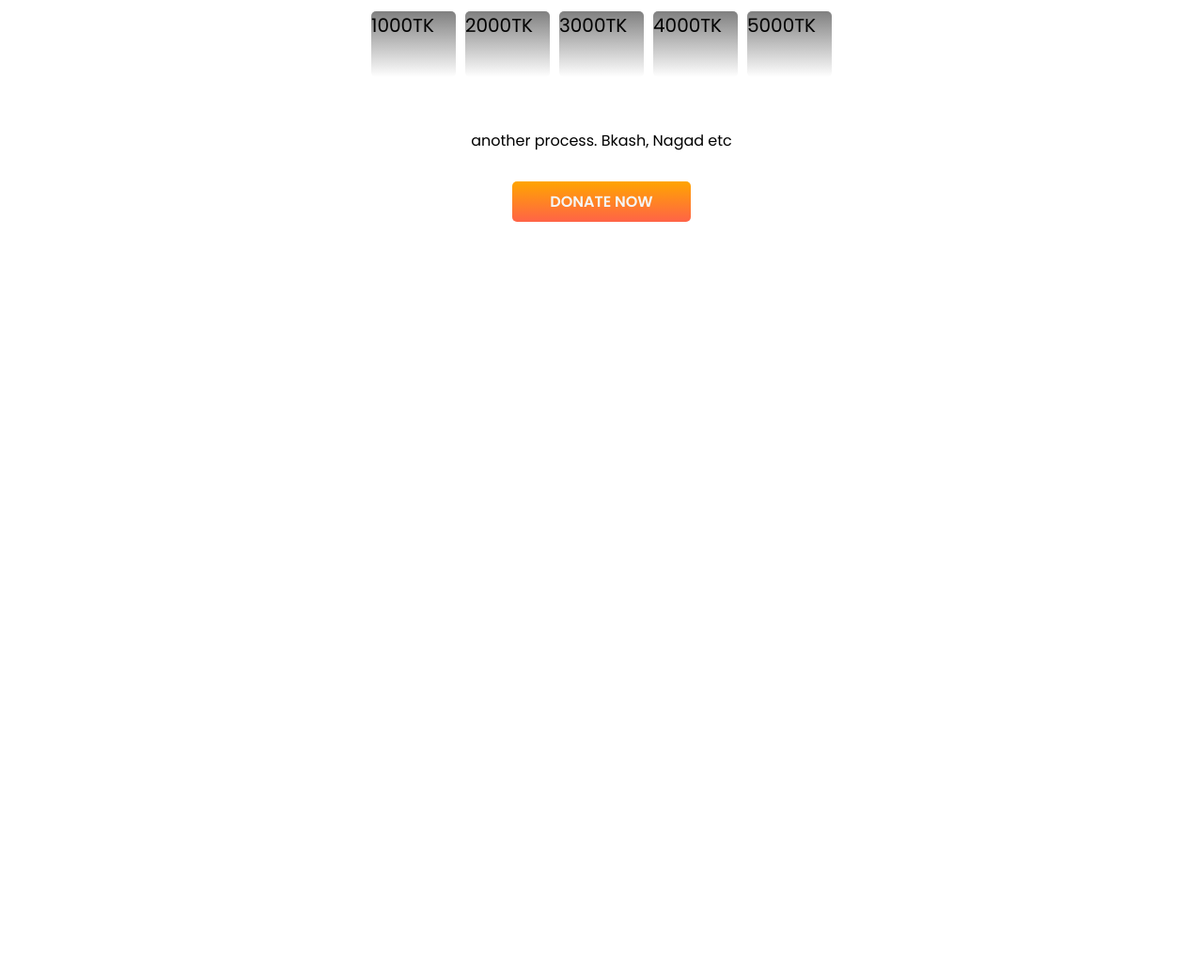
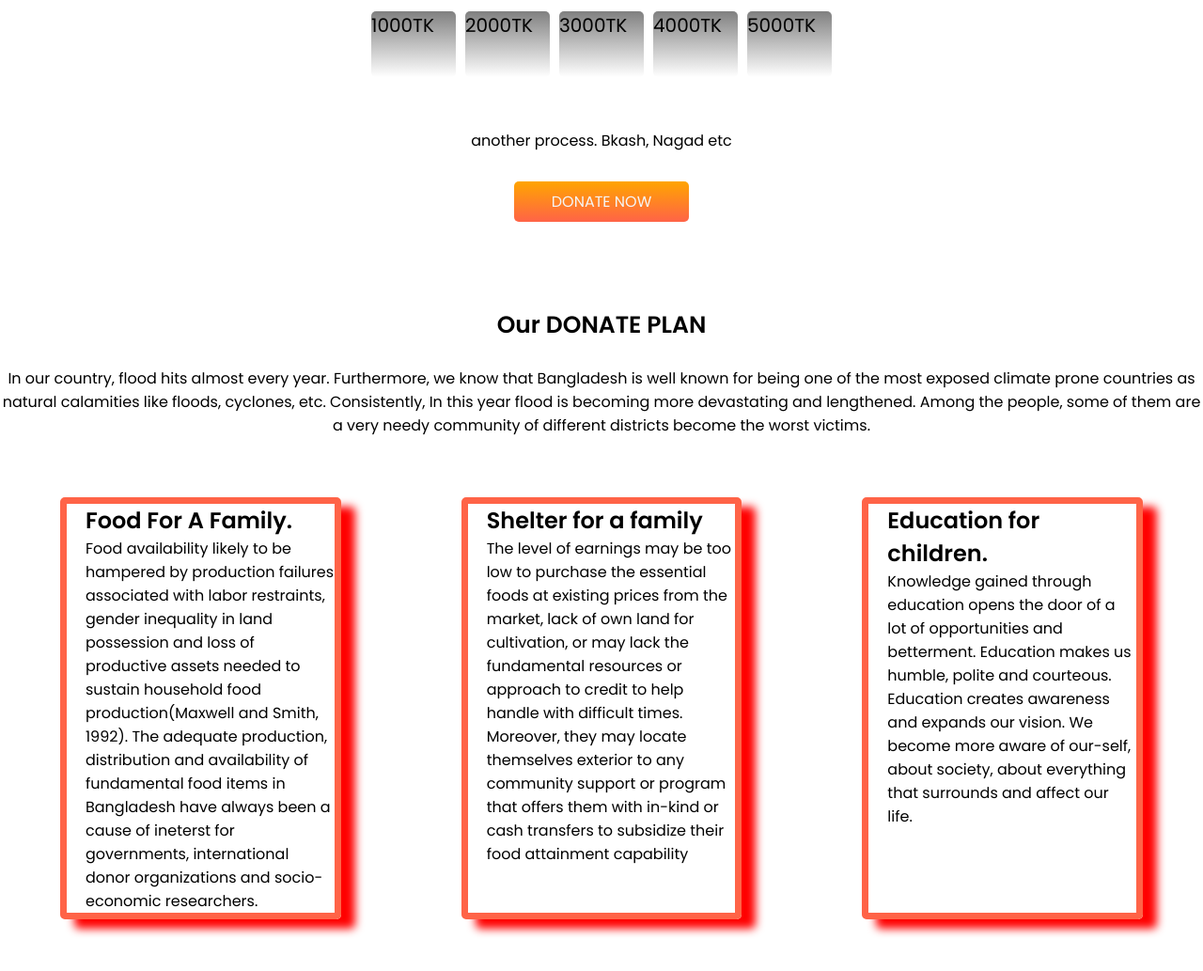
Before and after one commit to nusratjahansumaiya/donate-today, a plain HTML site: page index.html in a window 1280 px wide. Shown: the part 1016-2049 px from the top of the page at 94% size. Before the commit the page ends 1252 px from the top, so only its background shows below. Drawn offline with Linux system fonts and the light colour scheme.

Commit message:
not adder

```diff
--- a/index.html
+++ b/index.html
@@ -54,6 +54,47 @@
             href="https://www.canadahelps.org/en/giving-life/giving-strategy/5-reasons-why-you-should-donate-to-charity/">DONATE
             NOW
         </a></p>
+    <h1 class="lan">Our DONATE PLAN</h1>
+    <P class="mos">In our country, flood hits almost every year. Furthermore, we know that Bangladesh is well known for
+        being one of the most exposed climate prone countries as natural calamities like floods, cyclones, etc.
+        Consistently, In this year flood is becoming more devastating and lengthened. Among the people, some of them are
+        a very needy community of different districts become the worst victims.</P>
+    <section class="need">
+        <div class="tom">
+            <h1 class="ino">Food For A Family.</h1>
+            <p class="gino">Food availability likely to be hampered by production failures associated with labor
+                restraints, gender inequality in land possession and loss of productive assets needed to sustain
+                household food production(Maxwell and Smith, 1992). The adequate production, distribution and
+                availability of fundamental food items in Bangladesh have always been a cause of ineterst for
+                governments, international donor organizations and socio-economic researchers.</p>
+        </div>
+        <div class="tom">
+            <h1 class="feed">Shelter for a family</h1>
+            <p class="key">The level of earnings may be too low to purchase the essential foods at existing prices from
+                the market, lack of own land for cultivation, or may lack the fundamental resources or approach to
+                credit to help handle with difficult times. Moreover, they may locate themselves exterior to any
+                community support or program that offers them with in-kind or cash transfers to subsidize their food
+                attainment capability</p>
+
+
+
+
+        </div>
+        <div class="tom">
+            <h1 class="cat">Education for children.</h1>
+            <p class="dog">Knowledge gained through education opens the door of a lot of opportunities and betterment.
+                Education makes us humble, polite and courteous. Education creates awareness and expands our vision. We
+                become more aware of our-self, about society, about everything that surrounds and affect our life.</p>
+
+
+        </div>
+
+
+
+
+
+    </section>
+
 
 
 
--- a/style.css
+++ b/style.css
@@ -92,7 +92,7 @@ body {
 
 .box:hover {
     transform: scale(1.3);
-    background-image: linear-gradient(red, yellow);
+    background-image: linear-gradient(red, pink);
     box-shadow: 2px 2px 2px #000;
     z-index: 2;
 
@@ -107,10 +107,39 @@ body {
 
 .dig {
     text-decoration: none;
-    background-image: linear-gradient(orange, tomato);
     padding: 10px 40px;
     border-radius: 5px;
     text-align: center;
     color: whitesmoke;
-    font-weight: 700;
+    font-weight: 700px;
+    background-image: linear-gradient(orange, tomato);
+
 }
+
+.lan {
+    font-size: 25px;
+    text-align: center;
+    color: black;
+    padding: 100px 150px 25px 150px;
+}
+
+.mos {
+    text-align: center;
+    color: black;
+}
+
+.need {
+    display: flex;
+    margin-bottom: 150px;
+}
+
+.tom {
+    width: 50%;
+    padding-left: 20px;
+    box-shadow: 15px 10px 10px red;
+    margin-left: 5%;
+    margin-right: 5%;
+    border-radius: 5px;
+    border: 7px solid tomato;
+    margin-top: 5%;
+}
```
